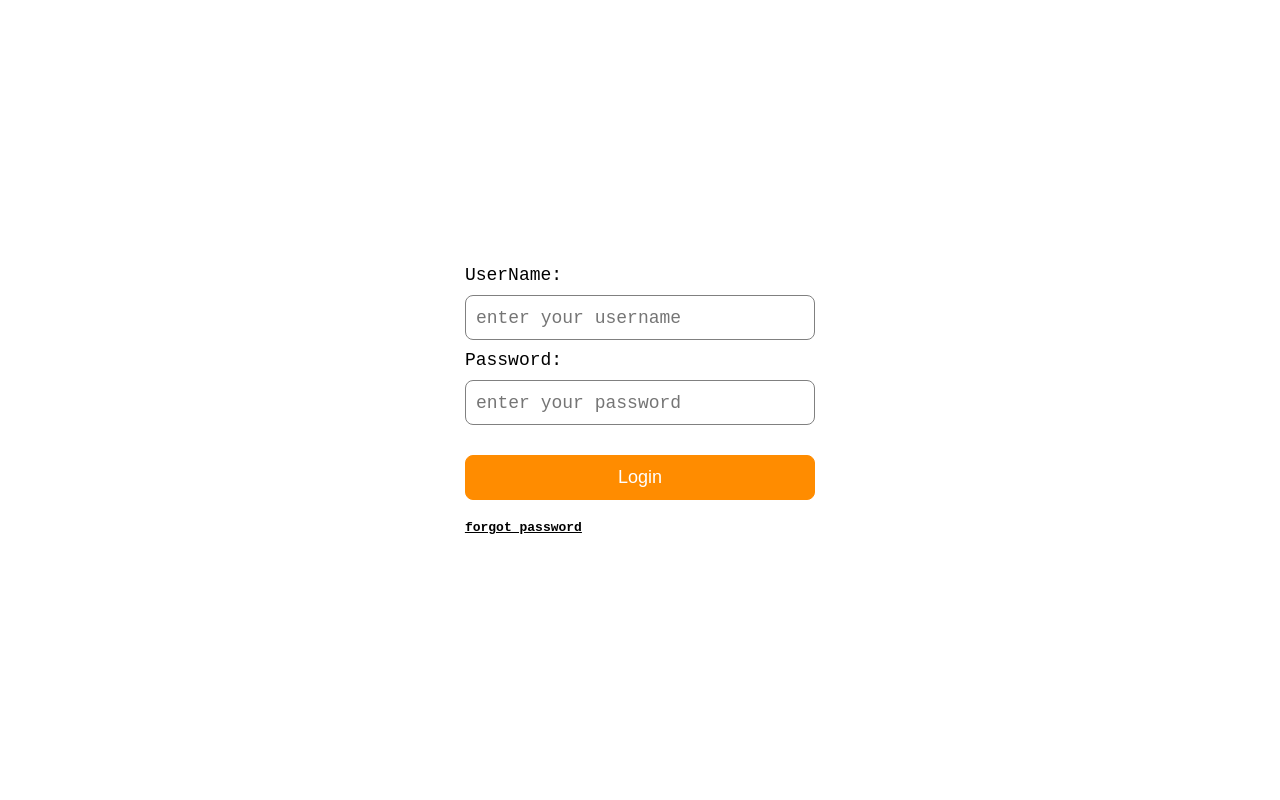
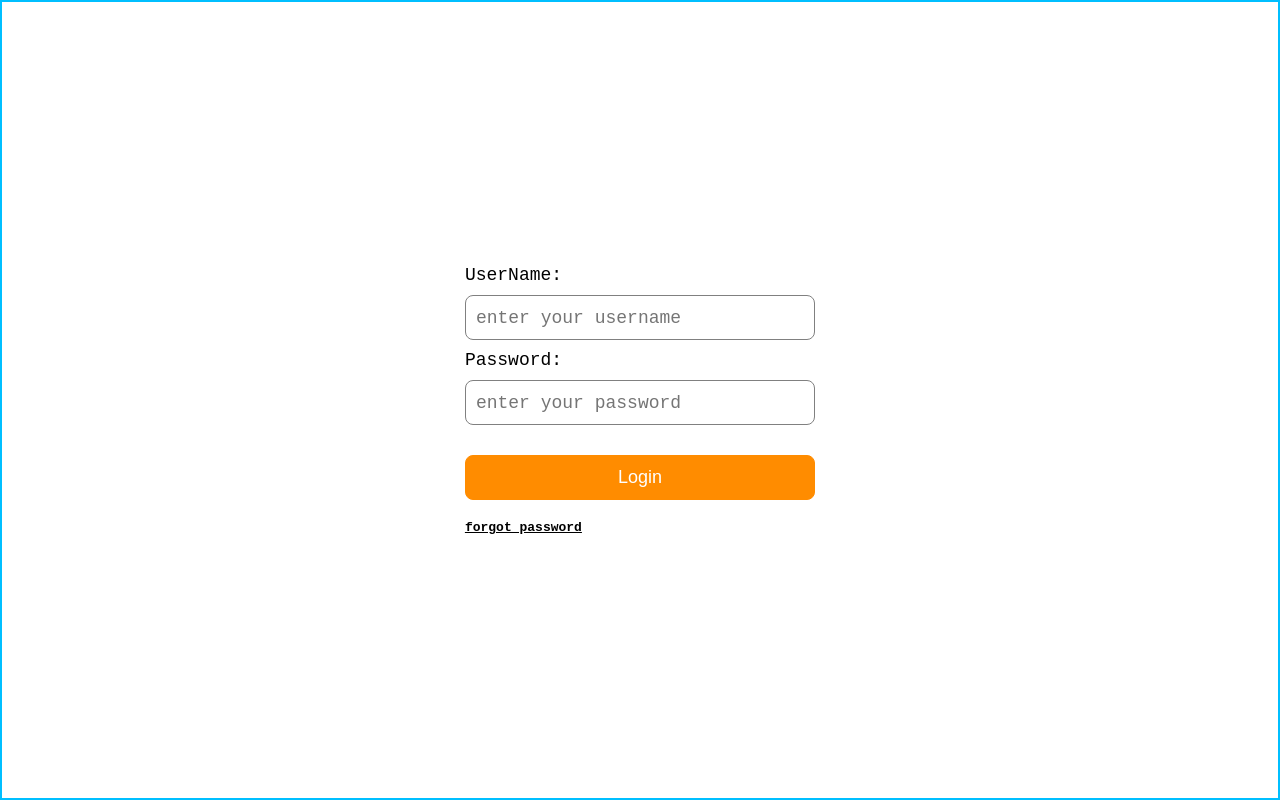
Before and after one commit to Vignesh2828/ticktix-learnings, a Next.js app: page /adminPage in a window 1280 px wide. Built offline with nearby package versions, Linux system fonts and the light colour scheme.

Commit message:
admin plogin page border fixed

```diff
--- a/src/pages/adminPage/index.tsx
+++ b/src/pages/adminPage/index.tsx
@@ -131,6 +131,7 @@ const loginStyle: React.CSSProperties = {
   width : '100%',
   height : '100vh',
   padding :'20px',
+  border: "2px solid #00bfff",
 };
 
 const inputStyle: React.CSSProperties = {
```
